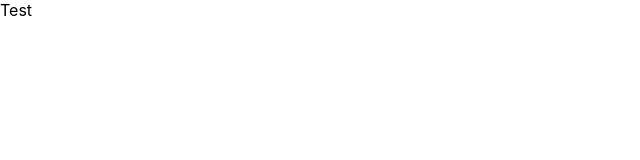
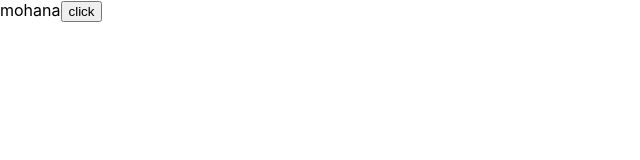
Before and after one commit to dinesh-tathekalva/withredux, a React (Create React App) app: page / in a window 1280 px wide. Shown: the top 160 px of the page, without its empty margins (0-640 px from the left). Built offline with nearby package versions, Linux system fonts and the light colour scheme.

Commit message:
code cleanup

```diff
--- a/src/App.js
+++ b/src/App.js
@@ -1,9 +1,11 @@
 import React from 'react';
+import Ninja from './components/Ninja'
 
 function App() {
   return (
     <div className="App">
-      <div> Test</div>
+      {/* <div> Test</div> */}
+      <Ninja />
     </div>
   );
 }
--- a/src/components/Ninja.js
+++ b/src/components/Ninja.js
@@ -1,15 +1,26 @@
-import React from 'react'
-
 import React, { Component } from 'react'
 
 class Ninja extends Component {
     constructor(){
         super()
+        this.state = {
+            name: 'click'
+        }
     }
+
+    clickHandle = () => {
+        this.setState({
+            name: 'clicked'
+        })
+    }
+
     render() {
+        const test = 'mohana'
+        console.log(test);
         return (
             <div>
-
+                {test}
+        <button onClick={this.clickHandle}>{this.state.name}</button>
             </div>
         )
     }
```
